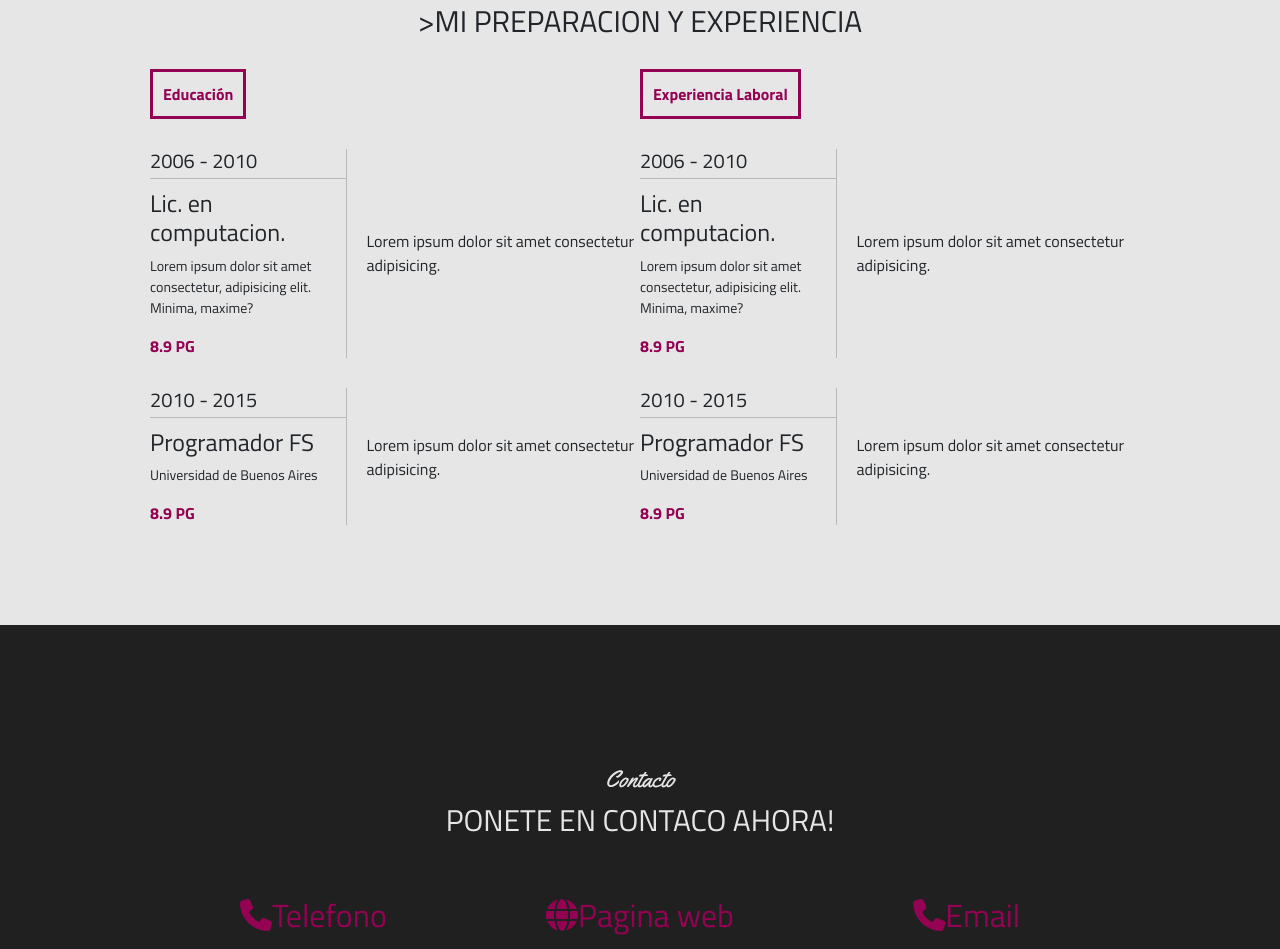
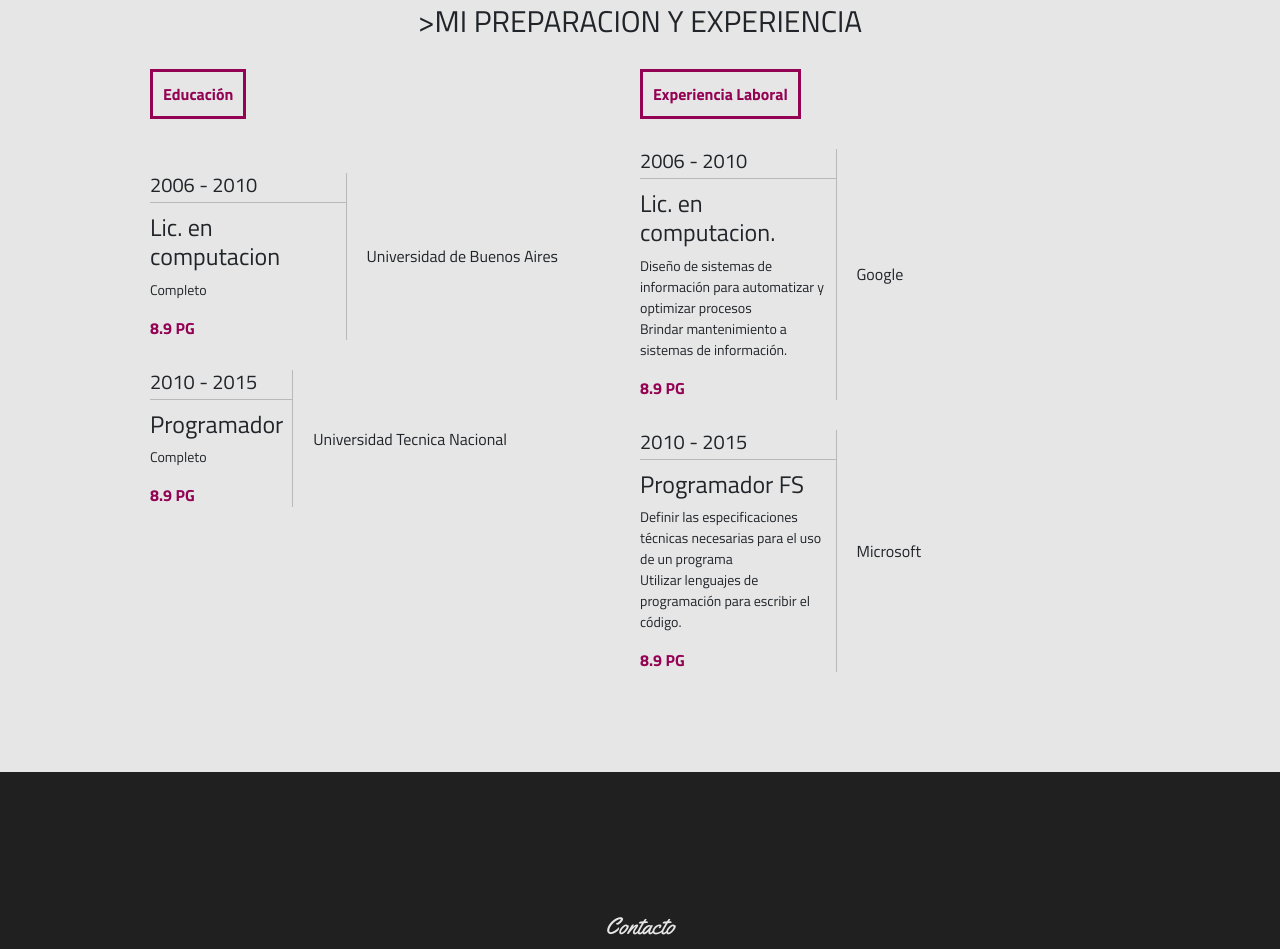
Before and after one commit to Evelin-Barrios/Entrega-de-proyecto-Ticmas, a plain HTML site: page index.html in a window 1280 px wide. Shown: the part 2719-3668 px from the top of the page. Drawn offline with nearby package versions, Linux system fonts and the light colour scheme; some packages are replaced by stand-ins of ours; no server answers; files whose address does not match are found by name.

Commit message:
first commit

```diff
--- a/index.html
+++ b/index.html
@@ -291,16 +291,6 @@
 
 
 
-
-
-
-
-
-
-
-
-
-
 <!--SECCION RESUMEN-->
 
 <section class="resumen" id="resumen">
@@ -316,15 +306,17 @@
                             <h3>2006 - 2010</h3>
                         </td>
                         <td rowspan="2" class="descripcion">
-                            Lorem ipsum dolor sit amet consectetur adipisicing.
+                            Universidad de Buenos Aires
                         </td>
                     </tr>
 
+                        <br>
+                        <br>
 
                     <tr>
                         <td>
-                            <h4>Lic. en computacion.</h4>
-                            <p>Lorem ipsum dolor sit amet consectetur, adipisicing elit. Minima, maxime?</p>
+                            <h4>Lic. en computacion</h4>
+                            <p>Completo</p>
                             <span class="promedio">8.9 PG</span>
                         </td>
 
@@ -337,15 +329,15 @@
                             <h3>2010 - 2015</h3>
                         </td>
                         <td rowspan="2" class="descripcion">
-                            Lorem ipsum dolor sit amet consectetur adipisicing.
+                            Universidad Tecnica Nacional
                         </td>
                     </tr>
 
 
                     <tr>
                         <td>
-                            <h4>Programador FS</h4>
-                            <p>Universidad de Buenos Aires </p>
+                            <h4>Programador</h4>
+                            <p>Completo </p>
                             <span class="promedio">8.9 PG</span>
                         </td>
 
@@ -362,7 +354,7 @@
                             <h3>2006 - 2010</h3>
                         </td>
                         <td rowspan="2" class="descripcion">
-                            Lorem ipsum dolor sit amet consectetur adipisicing.
+                            Google
                         </td>
                     </tr>
 
@@ -370,7 +362,9 @@
                     <tr>
                         <td>
                             <h4>Lic. en computacion.</h4>
-                            <p>Lorem ipsum dolor sit amet consectetur, adipisicing elit. Minima, maxime?</p>
+                            <p>Diseño de sistemas de información para automatizar y optimizar procesos
+                                <br>Brindar mantenimiento a sistemas de información.
+                            </p>
                             <span class="promedio">8.9 PG</span>
                         </td>
 
@@ -383,7 +377,7 @@
                             <h3>2010 - 2015</h3>
                         </td>
                         <td rowspan="2" class="descripcion">
-                            Lorem ipsum dolor sit amet consectetur adipisicing.
+                            Microsoft
                         </td>
                     </tr>
 
@@ -391,7 +385,8 @@
                     <tr>
                         <td>
                             <h4>Programador FS</h4>
-                            <p>Universidad de Buenos Aires </p>
+                            <p>Definir las especificaciones técnicas necesarias para el uso de un programa
+                                <br>Utilizar lenguajes de programación para escribir el código. </p>
                             <span class="promedio">8.9 PG</span>
                         </td>
 
```
